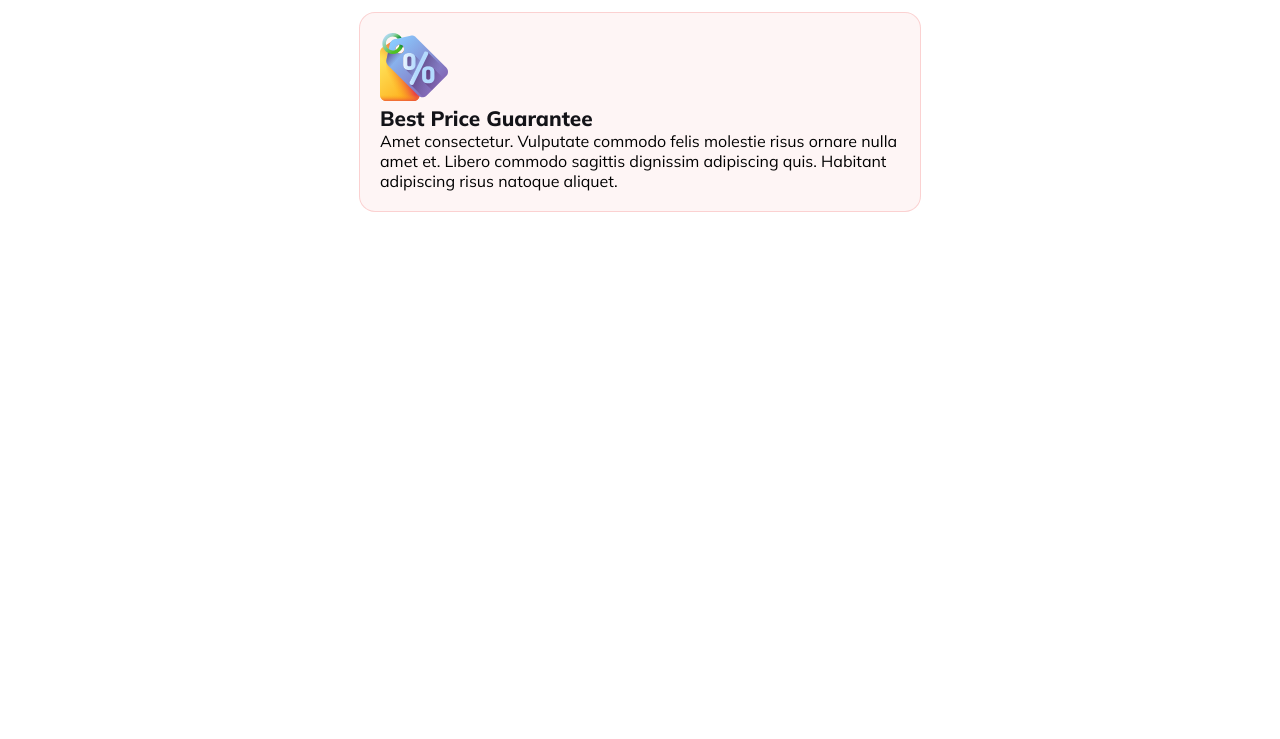
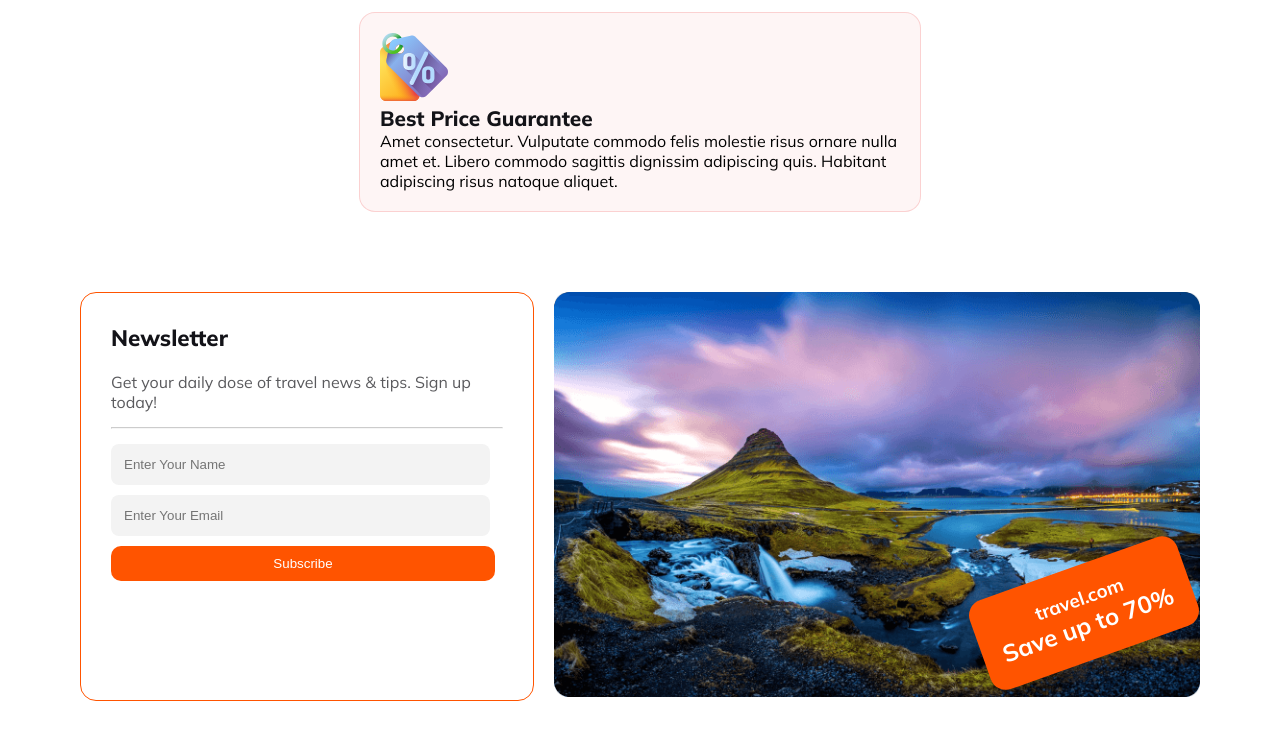
Before and after one commit to Tosiqul-Islam-Sopon/Assignment2, a plain HTML site: page index.html in a window 1280 px wide. Shown: the part 2737-3476 px from the top of the page. Before the commit the page ends 2999 px from the top, so only its background shows below. Drawn offline with Linux system fonts and the light colour scheme.

Commit message:
complete newsletter section

```diff
--- a/index.html
+++ b/index.html
@@ -132,6 +132,27 @@
                 </div>
             </div>
         </section>
+        <section class="newsletter">
+            <div class="newsletter_text">
+                <div class="newsletter_text_container">
+                    <h3 class="newsletter_title">Newsletter</h3>
+                    <p class="newsletter_des">Get your daily dose of travel news & tips. Sign up today!</p>
+                    <hr>
+                    <input type="text" name="" id="" placeholder="Enter Your Name">
+                    <br>
+                    <input type="email" name="" id="" placeholder="Enter Your Email">
+                    <br>
+                    <button class="btn_primery">Subscribe</button>
+                </div>
+            </div>
+            <div class="newsletter_img">
+                <img src="Images/Rectangle 8 (1).png" alt="">
+                <div class="newsletter_discount">
+                    <h3>travel.com</h3>
+                    <h2>Save up to 70%</h2>
+                </div>
+            </div>
+        </section>
     </main>
     <footer>
 
--- a/styles/styles.css
+++ b/styles/styles.css
@@ -258,9 +258,11 @@ main {
     color: rgba(19, 19, 24, 0.70);
     margin-bottom: 40px;
 }
-.choose_box_child{
+
+.choose_box_child {
     padding: 20px;
 }
+
 .choose_box1 {
     border-radius: 16px;
     border: 1px solid rgba(251, 181, 99, 0.20);
@@ -268,14 +270,16 @@ main {
     /* width: 50%; */
     grid-area: box1;
 }
-.choose_box2{
+
+.choose_box2 {
     border-radius: 16px;
     border: 1px solid rgba(41, 206, 246, 0.20);
     background: rgba(41, 206, 246, 0.05);
     /* width: 50%; */
     grid-area: box2;
 }
-.choose_box3{
+
+.choose_box3 {
     border-radius: 16px;
     border: 1px solid rgba(233, 68, 68, 0.20);
     background: rgba(233, 68, 68, 0.05);
@@ -283,25 +287,100 @@ main {
     margin: auto;
     grid-area: box3;
 }
-.box_img{
+
+.box_img {
     width: 13%;
 }
-.box_title{
+
+.box_title {
     color: #131318;
     font-size: 1.3rem;
     font-weight: 800;
 }
-.box_des{
+
+.box_des {
     color: #5A5A5D;
 }
-.box_container{
+
+.box_container {
     display: grid;
     grid-template-areas:
-    "box1 box1 box2 box2"
-    "box3 box3 box3 box3"
+        "box1 box1 box2 box2"
+        "box3 box3 box3 box3"
     ;
     gap: 15px;
 }
+
+/* Newsletter */
+.newsletter {
+    margin-top: 80px;
+    display: flex;
+    gap: 20px;
+}
+
+.newsletter_text {
+    border-radius: 16px;
+    border: 1px solid #FF5400;
+}
+
+.newsletter_text_container {
+    padding: 30px;
+}
+
+.newsletter_title {
+    color: #131318;
+    font-size: 1.4rem;
+    font-weight: 800;
+    margin-bottom: 20px;
+}
+
+.newsletter_des {
+    color: #5A5A5D;
+    margin-bottom: 15px;
+}
+
+.newsletter_text_container hr {
+    opacity: 50%;
+    margin-bottom: 15px;
+}
+
+.newsletter_text_container input {
+    width: 90%;
+    padding: 13px;
+    border-radius: 8px;
+    border: none;
+    background: rgba(19, 19, 24, 0.05);
+    margin-bottom: 10px;
+}
+
+.newsletter_text_container button {
+    width: 98%;
+}
+
+.newsletter_img img {
+    width: 100%;
+    /* position: relative; */
+}
+.newsletter_img{
+    position: relative;
+}
+
+.newsletter_discount {
+    color: #FFF;
+    padding: 20px;
+    text-align: center;
+    position: absolute;
+    border-radius: 16px;
+    background: #FF5400;
+    transform: rotate(-19.628deg);
+    bottom: 10%;
+    right: 1%;
+}
+
+
+
+
+
 
 /* Responsive for mobile */
 @media screen and (max-width: 600px) {
@@ -362,14 +441,19 @@ main {
             "img7"
         ;
     }
-    .box_container{
+
+    .box_container {
         grid-template-areas:
-        "box1"
-        "box2"
-        "box3"
+            "box1"
+            "box2"
+            "box3"
         ;
     }
-    .choose_box3{
+
+    .choose_box3 {
         width: 100%;
     }
+    .newsletter{
+        flex-direction: column;
+    }
 }
```
